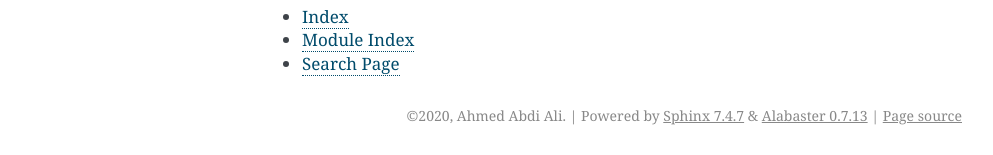
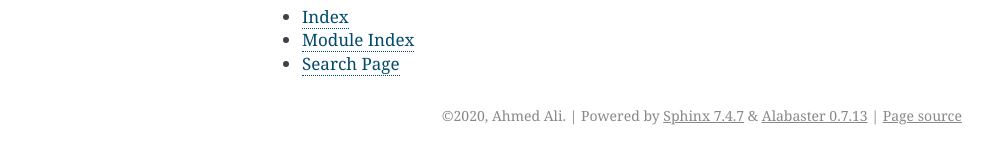
Before and after one commit to ally-ahmed/wangls, a Sphinx documentation site: the page built from docs/index.rst, in a window 1280 px wide. Shown: the part 742-897 px from the top of the page, without its empty margins (148-1141 px from the left). Built offline with Sphinx 7.4.7, drawn with Linux system fonts in a browser that asks for light colours.

Commit message:
master update author name

```diff
--- a/docs/conf.py
+++ b/docs/conf.py
@@ -47,8 +47,8 @@ master_doc = 'index'
 
 # General information about the project.
 project = 'wangls'
-copyright = "2020, Ahmed Abdi Ali"
-author = "Ahmed Abdi Ali"
+copyright = "2020, Ahmed Ali"
+author = "Ahmed Ali"
 
 # The version info for the project you're documenting, acts as replacement
 # for |version| and |release|, also used in various other places throughout
@@ -129,7 +129,7 @@ latex_elements = {
 latex_documents = [
     (master_doc, 'wangls.tex',
      'wangls Documentation',
-     'Ahmed Abdi Ali', 'manual'),
+     'Ahmed Ali', 'manual'),
 ]
 
 
--- a/setup.py
+++ b/setup.py
@@ -17,7 +17,7 @@ setup_requirements = ['pytest-runner', ]
 test_requirements = ['pytest>=3', ]
 
 setup(
-    author="Ahmed Abdi Ali",
+    author="Ahmed Ali",
     author_email='norbixin@live.com',
     python_requires='>=3.5',
     classifiers=[
--- a/wangls/__init__.py
+++ b/wangls/__init__.py
@@ -1,5 +1,5 @@
 """Top-level package for wangls."""
 
-__author__ = """Ahmed Abdi Ali"""
+__author__ = """Ahmed Ali"""
 __email__ = 'norbixin@live.com'
 __version__ = '0.1.0'
```
Also changed, not shown: 1 other file.
